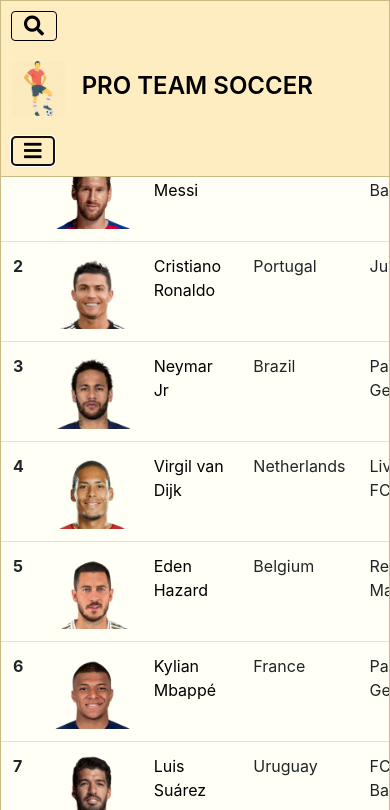
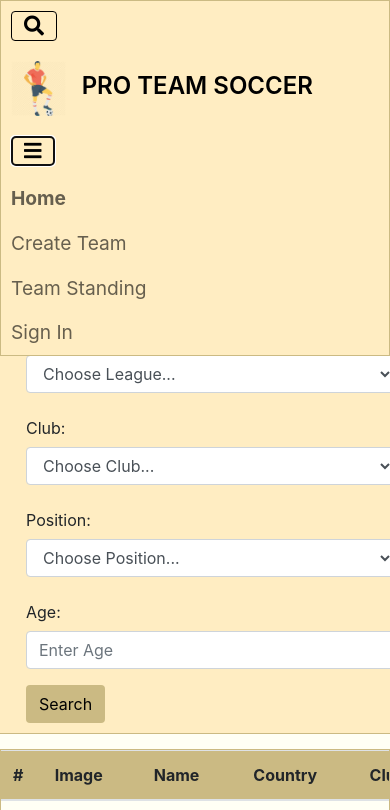
Before and after one commit to rgoyal17/proSoccerStats, a website: page Stage 1/index.html in a window 390 px wide. Both pictures are taken after a click on the button 32 px from the left and 151 px from the top of the page. Shown: the top 810 px of the page. Drawn offline with nearby package versions, Linux system fonts and the light colour scheme.

Commit message:
added files

```diff
--- a/Stage 1/css/style.css
+++ b/Stage 1/css/style.css
@@ -36,16 +36,30 @@ main {
     font-weight: 600;
 }
 
-.navbar-nav {
-    display: none;
+.nav-link {
+    color: rgba(0, 0, 0, 0.6);
+    font-size: 1.2rem;
 }
 
-.search-feature {
-    display: none;
+.nav-item {
+    padding-left: 10px;
 }
 
-.form-group {
-    padding: 10px 0px;
+.active {
+    font-weight: bold;
+}
+
+#search-feature {
+    padding: 20px 10px 10px 40px;
+    background-color: #ffedc2;
+    border: 1px solid #cbba83;
+}
+
+#searchtext {
+    margin-bottom: 10px;
+    font-weight: 600;
+    font-size: 18px;
+    color: #72602a;
 }
 
 .results {
@@ -291,19 +305,6 @@ h1 {
 
 @media (min-width: 992px) {
 
-    .navbar-toggler {
-        display: none;
-    }
-
-    .navbar-nav {
-        display: flex;
-    }
-
-    .nav-link {
-        color: rgba(0, 0, 0, 0.6);
-        font-size: 1.2rem;
-    }
-
     .nav-item {
         padding: 15px;
     }
@@ -312,22 +313,16 @@ h1 {
         background-color: #fffff5;
     }
 
-    .active {
-        font-weight: bold;
-    }
-
-    .search-feature {
-        display: block;
+    #search-feature {
         padding: 50px 10px 10px 40px;
-        background-color: #ffedc2;
-        border: 1px solid #cbba83;
     }
 
     #searchtext {
         margin-bottom: 40px;
-        font-weight: 600;
-        font-size: 18px;
-        color: #72602a;
+    }
+
+    .form-group {
+        padding: 10px 0px;
     }
 
     #myBtn {
--- a/Stage 1/index.html
+++ b/Stage 1/index.html
@@ -16,19 +16,20 @@
 <body>
     <header>
         <nav class="navbar navbar-expand-lg fixed-top">
-            <button class="navbar-toggler" type="button">
+            <button class="navbar-toggler" type="button" data-toggle="collapse" data-target="#search-feature">
                 <i class="fas fa-search"></i>
             </button>
             <a class="navbar-brand" href="#">
                 <img src="img/logo.png" alt="site logo">
                 <span class="navbar-text">PRO TEAM SOCCER</span>
             </a>
-            <button class="navbar-toggler">
+            <button class="navbar-toggler" type="button" data-toggle="collapse" data-target="#navbarNav">
                 <i class="fas fa-bars"></i>
             </button>
-            <ul class="navbar-nav ml-auto">
+            <div class="collapse navbar-collapse" id="navbarNav">
+                <ul class="navbar-nav">
                     <li class="nav-item">
-                    <a class="nav-link active" href="#">Home</a>
+                        <a class="nav-link active" href="index.html">Home</a>
                     </li>
                     <li class="nav-item">
                         <a class="nav-link" href="team-formation.html">Create Team</a>
@@ -40,23 +41,24 @@
                         <a class="nav-link" href="#">Sign In</a>
                     </li>
                 </ul>
+            </div>
         </nav>
     </header>
 
     <main>
         <div class="row">
-            <div class="col-lg-4 col-xl-3 search-feature">
+            <div class="col-lg-4 col-xl-3 collapse show" id="search-feature">
                 <p id="searchtext">Enter values here to search for a player!</p>
                 <form>
                     <div class="form-group row">
-                        <label for="name" class="col-lg-4 col-form-label">Name:</label>
-                        <div class="col-lg-8">
+                        <label for="name" class="col-md-5 col-lg-4 col-form-label">Name:</label>
+                        <div class="col-md-7 col-lg-8">
                             <input type="name" class="form-control" id="name" placeholder="Enter Name">
                         </div>
                     </div>
                     <div class="form-group row">
-                        <label for="nationality" class="col-lg-4 col-form-label">Nationality:</label>
-                        <div class="col-lg-8">
+                        <label for="nationality" class="col-md-5 col-lg-4 col-form-label">Nationality:</label>
+                        <div class="col-md-7 col-lg-8">
                             <select class="form-control" id="nationality">
                                 <option selected>Choose Country...</option>
                                 <option value="Afganistan">Afghanistan</option>
@@ -309,8 +311,8 @@
                         </div>
                     </div>
                     <div class="form-group row">
-                        <label for="league" class="col-lg-4 col-form-label">League:</label>
-                        <div class="col-lg-8">
+                        <label for="league" class="col-md-5 col-lg-4 col-form-label">League:</label>
+                        <div class="col-md-7 col-lg-8">
                             <select class="form-control" id="league">
                                 <option selected>Choose League...</option>
                                 <option value="La Liga">Spain's La Liga</option>
@@ -327,8 +329,8 @@
                         </div>
                     </div>
                     <div class="form-group row">
-                        <label for="club" class="col-lg-4 col-form-label">Club:</label>
-                        <div class="col-lg-8">
+                        <label for="club" class="col-md-5 col-lg-4 col-form-label">Club:</label>
+                        <div class="col-md-7 col-lg-8">
                             <select class="form-control" id="club">
                                 <option selected>Choose Club...</option>
                                 <option value="FCB">FC Barcelona</option>
@@ -345,8 +347,8 @@
                         </div>
                     </div>
                     <div class="form-group row">
-                        <label for="position" class="col-lg-4 col-form-label">Position:</label>
-                        <div class="col-lg-8">
+                        <label for="position" class="col-md-5 col-lg-4 col-form-label">Position:</label>
+                        <div class="col-md-7 col-lg-8">
                             <select class="form-control" id="position">
                                 <option selected>Choose Position...</option>
                                 <option value="CF">Centre Forward</option>
@@ -366,8 +368,8 @@
                         </div>
                     </div>
                     <div class="form-group row">
-                        <label for="age" class="col-lg-4 col-form-label">Age:</label>
-                        <div class="col-lg-8">
+                        <label for="age" class="col-md-5 col-lg-4 col-form-label">Age:</label>
+                        <div class="col-md-7 col-lg-8">
                             <input type="number" class="form-control" min="1" max="100" placeholder="Enter Age">
                         </div>
                     </div>
@@ -532,5 +534,16 @@
         </address>
         <p>2020 &copy; INFO340</p>
     </footer>
+
+    <script src="https://code.jquery.com/jquery-3.4.1.slim.min.js"
+        integrity="sha384-J6qa4849blE2+poT4WnyKhv5vZF5SrPo0iEjwBvKU7imGFAV0wwj1yYfoRSJoZ+n"
+        crossorigin="anonymous"></script>
+    <script src="https://cdn.jsdelivr.net/npm/popper.js@1.16.0/dist/umd/popper.min.js"
+        integrity="sha384-Q6E9RHvbIyZFJoft+2mJbHaEWldlvI9IOYy5n3zV9zzTtmI3UksdQRVvoxMfooAo"
+        crossorigin="anonymous"></script>
+    <script src="https://stackpath.bootstrapcdn.com/bootstrap/4.4.1/js/bootstrap.min.js"
+        integrity="sha384-wfSDF2E50Y2D1uUdj0O3uMBJnjuUD4Ih7YwaYd1iqfktj0Uod8GCExl3Og8ifwB6"
+        crossorigin="anonymous"></script>
+
 </body>
 </html>
```
Also changed, not shown: Stage 1/leaderboard.html (+15 -6 lines), Stage 1/player.html (+29 -16 lines), Stage 1/team-formation.html (+15 -5 lines), Stage 1/js/index.js (added), 1 other file. Lines whose indentation alone changed are shown as unchanged.
